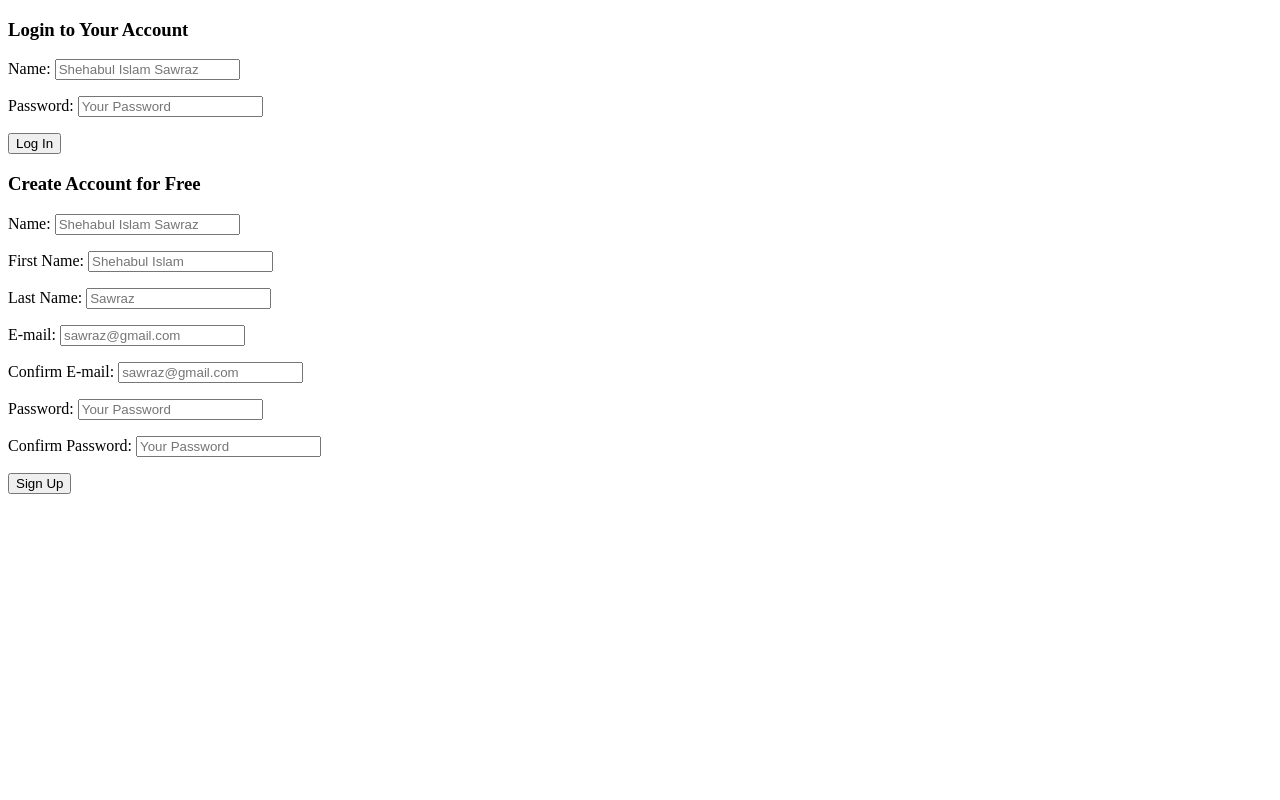
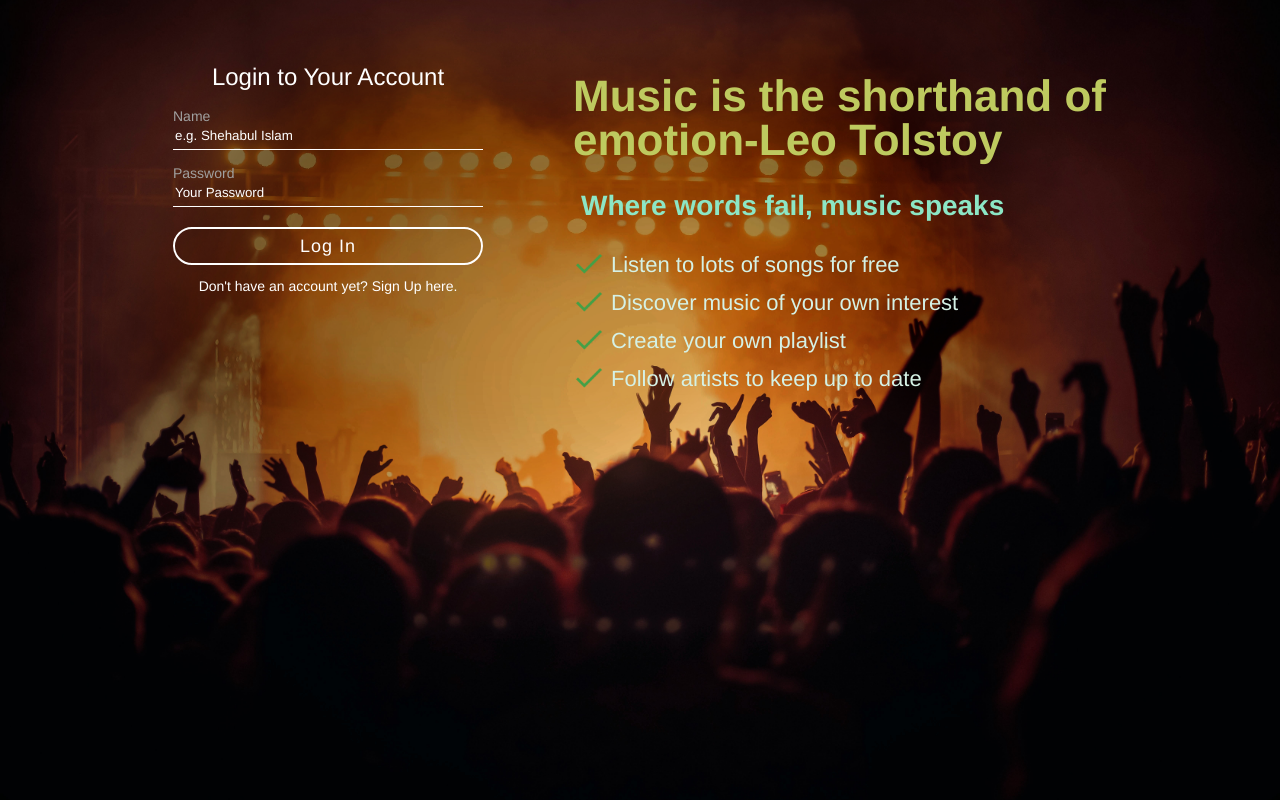
Before and after one commit to Shehabul-Islam-Sawraz/Spotify_Recreate, a PHP site: page /register.php in a window 1280 px wide. Run offline with PHP 8.4, Linux system fonts and the light colour scheme.

Commit message:
Register and login page completed with proper validation and background.

```diff
--- /dev/null
+++ b/assets/css/register.css
@@ -0,0 +1,132 @@
+body, html {
+    margin: 0;
+    padding: 0;
+    height: 100%;
+}
+#background{
+    background-color: #000;
+    background-image: url(../images/bg3.jpg);
+    background-position: center;
+    background-size: cover;
+    display: table;
+    height: 100%;
+    width: 100%;
+}
+#loginContainer *{
+    color: #fff;
+    font-family: "Helvetica Neue","Helvetica","Arial",sans-serif;
+    font-weight: normal;
+    line-height: 1em;
+    box-sizing: border-box;
+}
+#loginContainer{
+    width: 80%;
+    margin: 0 auto;
+    position: relative;
+    max-width: 1024px;
+}
+
+::-webkit-input-placeholder { /* WebKit, Blink, Edge */
+    color:    #fff;
+}
+:-moz-placeholder { /* Mozilla Firefox 4 to 18 */
+   color:    #fff;
+   opacity:  1;
+}
+::-moz-placeholder { /* Mozilla Firefox 19+ */
+   color:    #fff;
+   opacity:  1;
+}
+:-ms-input-placeholder { /* Internet Explorer 10-11 */
+   color:    #fff;
+}
+::-ms-input-placeholder { /* Microsoft Edge */
+   color:    #fff;
+}
+::placeholder { /* Most modern browsers support this now. */
+   color:    #fff;
+}
+
+#inputContainer{
+    padding: 45px;
+    width: 400px;
+    float: left;
+}
+#inputContainer h2{
+    text-align: center;
+}
+#inputContainer input[type="text"],
+#inputContainer input[type="email"],
+#inputContainer input[type="password"]{
+    background-color: transparent;
+    border: 0px;
+    border-bottom: 1px solid #fff;
+    display: block;
+    height: 27px;
+    line-height: 27px;
+    width: 100%;
+}
+#inputContainer label{
+    color: #a0a0a0;
+    font-size: 14px;
+    margin-top: 15px;
+    display: block;
+}
+#inputContainer button{
+    background-color: transparent;
+    border: 2px solid #fff;
+    border-radius: 250px;
+    color: #fff;
+    display: block;
+    margin: 20px auto 13px;
+    width: 100%;
+    height: 38px;
+    font-size: 18px;
+    letter-spacing: 1px;
+}
+.hasAccount span{
+    font-weight: bold;
+    font-size: 14px;
+    cursor: pointer;
+}
+.hasAccount{
+    text-align: center;
+}
+#registerForm,#loginForm{
+    display: none;
+}
+#inputContainer button:hover{
+    cursor: pointer;
+}
+#loginText{
+    padding: 45px;
+    display: table-cell;
+    margin: 0px 20px;
+}
+#loginText h1{
+    color: #beca5f;
+    font-size: 44px;
+    font-weight: bold;
+}
+#loginText h2{
+    margin: 26px 8px;
+    font-size: 28px;
+    color: #8ce6c5;
+    font-weight: bold;
+}
+#loginText ul{
+    padding: 0px;
+}
+#loginText li{
+    font-size: 22px;
+    list-style-type: none;
+    padding: 8px 38px;
+    background: url(../images/icons/mark.png) no-repeat;
+    background-size: 32px;
+    color: #d5f1e5;
+}
+#inputContainer .errormessage{
+    color: #33ffff;
+    font-size: 16px;
+    display: block;
+}
--- /dev/null
+++ b/assets/js/register.js
@@ -0,0 +1,10 @@
+$(document).ready(function(){
+    $("#hideLogin").click(function(){
+        $("#loginForm").hide();
+        $("#registerForm").show();
+    });
+    $("#hideRegister").click(function(){
+        $("#loginForm").show();
+        $("#registerForm").hide();
+    });
+});
--- a/register.php
+++ b/register.php
@@ -18,30 +18,56 @@
     <meta charset="UTF-8">
     <meta name="viewport" content="width=device-width, initial-scale=1.0">
     <title>Welcome to Spotify!</title>
+    <link rel="stylesheet" type="text/css" href="assets/css/register.css">
+    <script src="https://ajax.googleapis.com/ajax/libs/jquery/3.5.1/jquery.min.js"></script>
+    <script src="assets/js/register.js"></script>
 </head>
 <body>
+    <?php
+        if(isset($_POST['signInButton'])){
+            echo '<script>
+            $(document).ready(function(){
+                $("#loginForm").hide();
+                $("#registerForm").show();
+            });
+            </script>';
+        }
+        else{
+            echo '<script>
+            $(document).ready(function(){
+                $("#loginForm").show();
+                $("#registerForm").hide();
+            });
+            </script>';
+        }
+    ?>
+    <div id="background">
+        <div id="loginContainer">
             <div id="inputContainer">
                 <form id="loginForm" action="register.php" method="POST">
-            <h3>Login to Your Account</h3>
+                    <h2>Login to Your Account</h3>
+                    <?php
+                        echo $user_account->getError(Errors::$loginFailed);
+                    ?>
                     <p>
-                <label for="loginUsername">Name: </label>
-                <input id="loginUsername" name="loginUsername" type="text" placeholder="Shehabul Islam Sawraz" required>
+                        <label for="loginUsername">Name </label>
+                        <input id="loginUsername" name="loginUsername" type="text" placeholder="e.g. Shehabul Islam" value="<?php getValue('loginUsername') ?>" required>
                     </p>
                     <p>
-                <label for="loginPassword">Password: </label>
+                        <label for="loginPassword">Password </label>
                         <input id="loginPassword" name="loginPassword" type="password" placeholder="Your Password" required>
                     </p>
                     <button type="submit" name="loginButton">Log In</button>
-            <?php
-                echo $user_account->getError(Errors::$loginFailed);
-            ?>
+                    <div class="hasAccount">
+                        <span id="hideLogin">Don't have an account yet? Sign Up here.</span>
+                    </div>
                 </form>
 
                 <form id="registerForm" action="register.php" method="POST">
-            <h3>Create Account for Free</h3>
+                    <h2>Create Account for Free</h3>
                     <p>
-                <label for="username">Name: </label>
-                <input id="username" name="username" type="text" placeholder="Shehabul Islam Sawraz" value="<?php getValue('username') ?>" required>
+                        <label for="username">Name </label>
+                        <input id="username" name="username" type="text" placeholder="e.g. Shehabul Islam" value="<?php getValue('username') ?>" required>
                         <?php
                             echo $user_account->getError(Errors::$username_error);
                         ?>
@@ -50,21 +76,21 @@
                         ?>
                     </p>
                     <p>
-                <label for="firstname">First Name: </label>
+                        <label for="firstname">First Name </label>
                         <input id="firstname" name="firstname" type="text" placeholder="Shehabul Islam" value="<?php getValue('firstname') ?>" required>
                         <?php
                             echo $user_account->getError(Errors::$firstname_error);
                         ?>
                     </p>
                     <p>
-                <label for="lastname">Last Name: </label>
+                        <label for="lastname">Last Name </label>
                         <input id="lastname" name="lastname" type="text" placeholder="Sawraz" value="<?php getValue('lastname') ?>" required>
                         <?php
                             echo $user_account->getError(Errors::$lastname_error);
                         ?>
                     </p>
                     <p>
-                <label for="email">E-mail: </label>
+                        <label for="email">E-mail </label>
                         <input id="email" name="email" type="email" placeholder="sawraz@gmail.com" value="<?php getValue('email') ?>" required>
                         <?php
                             echo $user_account->getError(Errors::$email_unmatch);
@@ -77,11 +103,11 @@
                         ?>
                     </p>
                     <p>
-                <label for="email2">Confirm E-mail: </label>
+                        <label for="email2">Confirm E-mail </label>
                         <input id="email2" name="email2" type="email" placeholder="sawraz@gmail.com" value="<?php getValue('email2') ?>" required>
                     </p>
                     <p>
-                <label for="password">Password: </label>
+                        <label for="password">Password </label>
                         <input id="password" name="password" type="password" placeholder="Your Password" required>
                         <?php
                             echo $user_account->getError(Errors::$password_unmatch);
@@ -91,11 +117,26 @@
                         ?>
                     </p>
                     <p>
-                <label for="password2">Confirm Password: </label>
+                        <label for="password2">Confirm Password </label>
                         <input id="password2" name="password2" type="password" placeholder="Your Password" required>
                     </p>
                     <button type="submit" name="signInButton">Sign Up</button>
+                    <div class="hasAccount">
+                        <span id="hideRegister">Already have an account? Log In here.</span>
+                    </div>
                 </form>
+            </div>
+            <div id="loginText">
+                <h1>Music is the shorthand of emotion-Leo Tolstoy</h1>
+                <h2>Where words fail, music speaks</h2>
+                <ul>
+                    <li>Listen to lots of songs for free</li>
+                    <li>Discover music of your own interest</li>
+                    <li>Create your own playlist</li>
+                    <li>Follow artists to keep up to date</li>
+                </ul>
+            </div>
+        </div>
     </div>
 </body>
 </html>
```
Also changed, not shown: assets/images/bg.jpg (added), assets/images/bg1.jpg (added), assets/images/bg2.jpg (added), assets/images/bg3.jpg (added), assets/images/icons/mark.png (added). Lines whose indentation alone changed are shown as unchanged.
